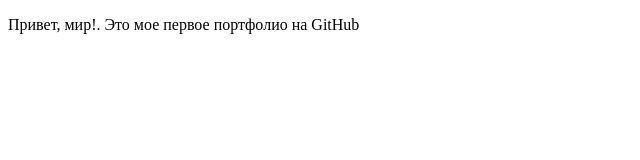
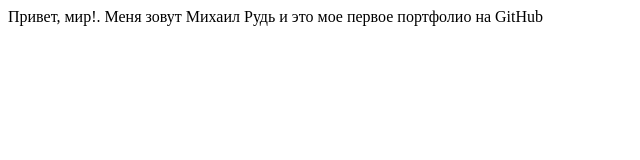
Before and after one commit to Xhale-1/Xhale-1.github.io, a plain HTML site: page index.html in a window 1280 px wide. Shown: the whole page, without its empty margins (0-640 px from the left). Drawn offline with Linux system fonts and the light colour scheme.

Commit message:
Update index.html

```diff
--- a/index.html
+++ b/index.html
@@ -5,7 +5,7 @@
 </head>
 <body>
 
-    <p>Привет, мир!. Это мое первое портфолио на GitHub</p>
+    <h>Привет, мир!. Меня зовут Михаил Рудь и это мое первое портфолио на GitHub</h1>
 
 </body>
 </html>
```
